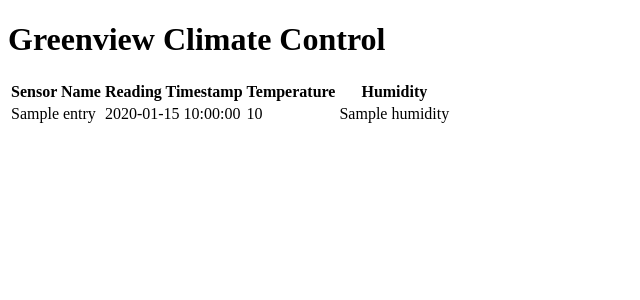
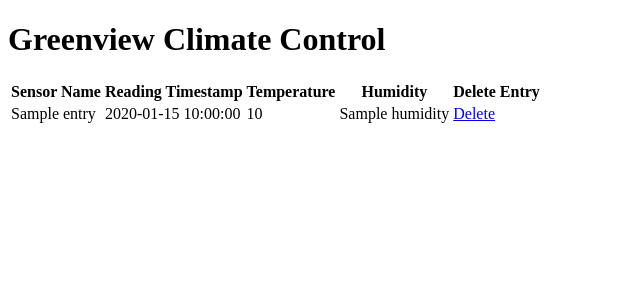
Before and after one commit to gabemasiulis/greenview-climate-control, a Flask app: template templates/welcome.html in a window 1280 px wide. Shown: the top 300 px of the page, without its empty margins (0-640 px from the left). Run offline with Flask 2, Linux system fonts and the light colour scheme; the template is opened without the code that fills it: most values are stand-ins (such as "Sample title", 1, 10 or a date in 2020).

Commit message:
added ability to delete entries. Started recognized device schema

```diff
--- a/app.py
+++ b/app.py
@@ -1,6 +1,6 @@
 import atexit, pickle
 from apscheduler.schedulers.background import BackgroundScheduler
-from flask import Flask, request, render_template
+from flask import Flask, request, render_template, redirect, url_for
 from datetime import datetime, timedelta
 
 scheduler = BackgroundScheduler()
@@ -13,6 +13,16 @@ scheduler.start()
 app = Flask(__name__)
 
 atexit.register(lambda: scheduler.shutdown(wait=False))
+
+@app.route('/delete/')
+@app.route('/delete/<index>')
+def delete(index=None):
+    if index == None:
+        return redirect(url_for('welcome'))
+    data = openData()
+    del data['data'][int(index)]
+    saveData(data)
+    return redirect(url_for('welcome'))
 
 @app.route('/', methods=['GET'])
 def welcome():
@@ -72,3 +82,7 @@ def round_time_object(timeObject):
         newMinutes = 0
     newTimeObject = datetime(timeObject.year, timeObject.month, timeObject.day, newHours, newMinutes)
     return newTimeObject
+
+def getRecognizedDevices():
+    with open('./data/devices.pkl','rb') as f:
+        return pickle.load(f)
--- a/templates/welcome.html
+++ b/templates/welcome.html
@@ -14,6 +14,7 @@
             <th>Reading Timestamp</th>
             <th>Temperature</th>
             <th>Humidity</th>
+            <th>Delete Entry</th>
         </tr>
         {% for entry in data %}
             <tr>
@@ -21,6 +22,7 @@
                 <td>{{ entry.timestamp }}</td>
                 <td>{{ entry.data.temperature }}</td>
                 <td>{{ entry.data.humidity }}</td>
+                <td><a href="delete/{{ data.index(entry) }}">Delete</a></td>
             </tr>
         {% endfor %}
     </table>
```
Also changed, not shown: sampleDevices.json (added, +10 -0 lines), README.md, 3 other files.
